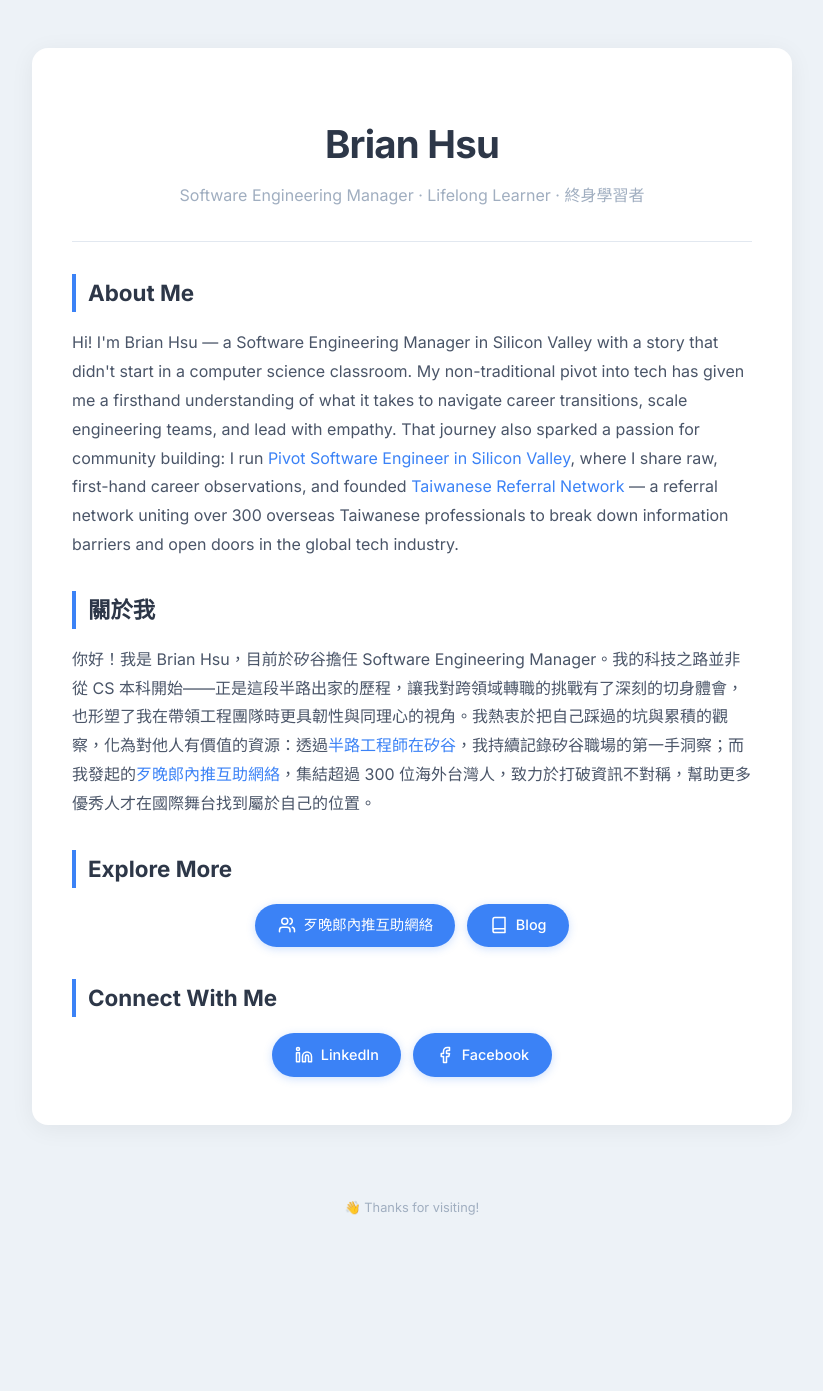
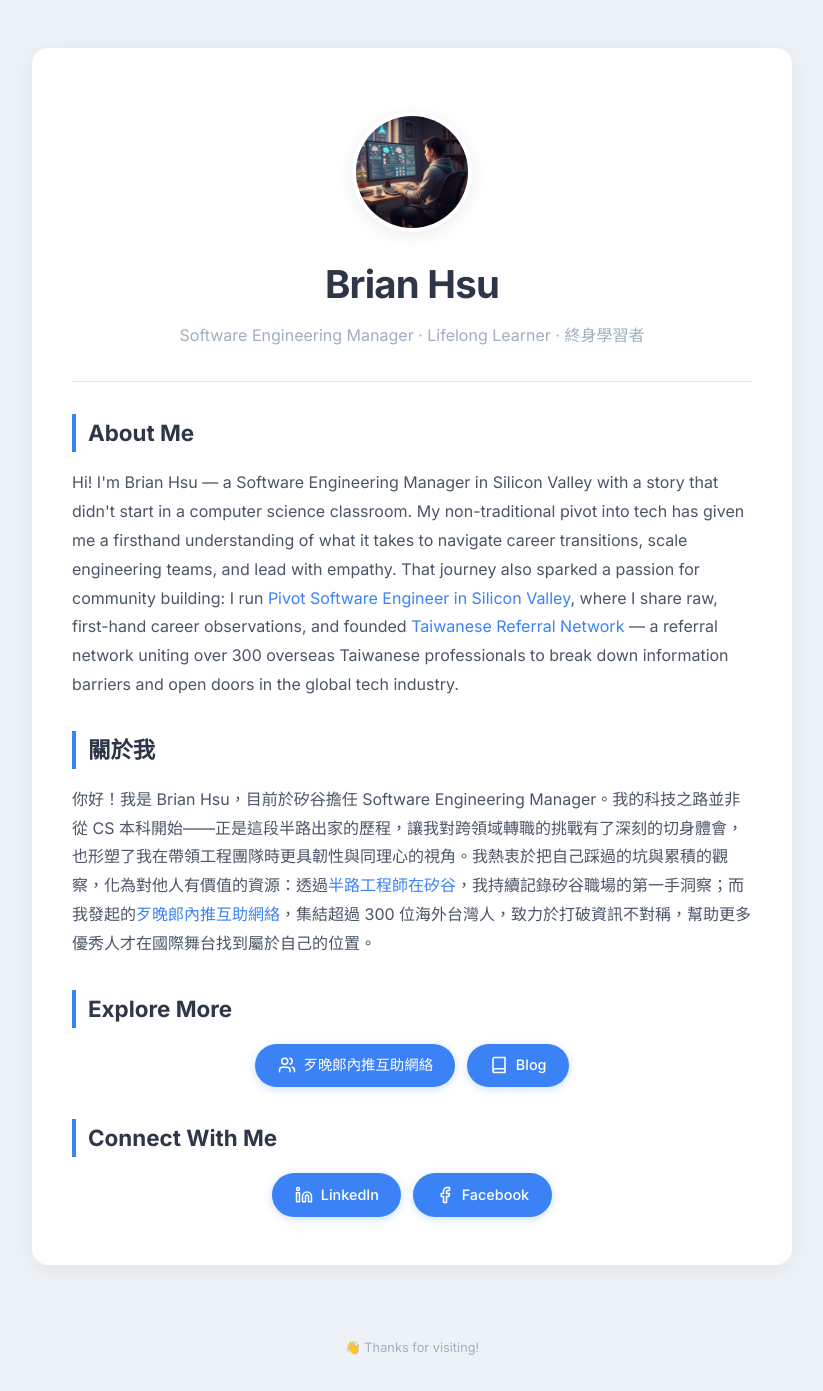
Before and after one commit to brianpchsu/brianpchsu.github.io, a Jekyll site: the page built from index.html, in a window 1280 px wide. Shown: the whole page, without its empty margins (228-1051 px from the left). Built offline with Jekyll 4.4.1, drawn with Linux system fonts in a browser that asks for light colours; before the commit the page ends 1251 px from its top, so only the background shows below that.

Commit message:
feat: Add user profile picture and premium UX polish (smooth scroll, custom selection)

```diff
--- a/assets/css/main.css
+++ b/assets/css/main.css
@@ -23,6 +23,10 @@
   --shadow-card: 0 4px 24px rgba(0, 0, 0, 0.06);
   --shadow-btn: 0 2px 8px rgba(59, 130, 246, 0.25);
   --radius: 16px;
+}
+
+html {
+  scroll-behavior: smooth;
 }
 
 body {
@@ -51,6 +55,17 @@
 button:focus-visible {
   outline: 2px solid var(--accent);
   outline-offset: 2px;
+}
+
+/* ── Selection ───────────────────────────── */
+::selection {
+  background: rgba(59, 130, 246, 0.2);
+  color: inherit;
+}
+
+::-moz-selection {
+  background: rgba(59, 130, 246, 0.2);
+  color: inherit;
 }
 
 /* ── Back Link (general) ─────────────────── */
@@ -94,6 +109,20 @@
 .hero {
   text-align: center;
   padding: 1rem 0 0.5rem;
+  display: flex;
+  flex-direction: column;
+  align-items: center;
+}
+
+.hero-avatar {
+  width: 120px;
+  height: 120px;
+  border-radius: 50%;
+  object-fit: cover;
+  margin-bottom: 1.25rem;
+  border: 4px solid var(--bg-card);
+  box-shadow: 0 4px 16px rgba(0, 0, 0, 0.08);
+  background-color: var(--border);
 }
 
 .hero h1 {
--- a/index.html
+++ b/index.html
@@ -5,6 +5,7 @@
 
 <div class="container">
     <section class="hero">
+        <img src="/assets/profile_pic.jpg" alt="Brian Hsu" class="hero-avatar">
         <h1>Brian Hsu</h1>
         <p class="subtitle">Software Engineering Manager · Lifelong Learner · 終身學習者 </p>
     </section>
```
Also changed, not shown: assets/profile_pic.jpg (added).
